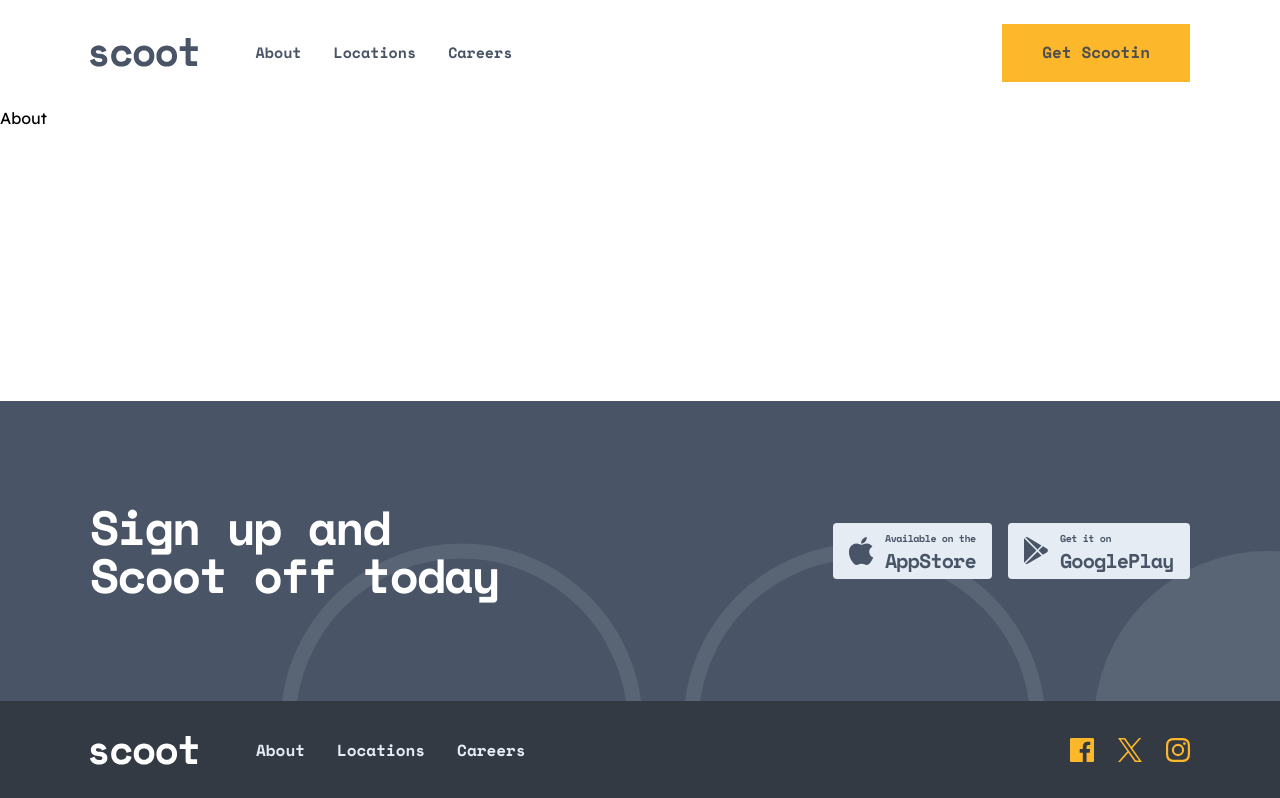
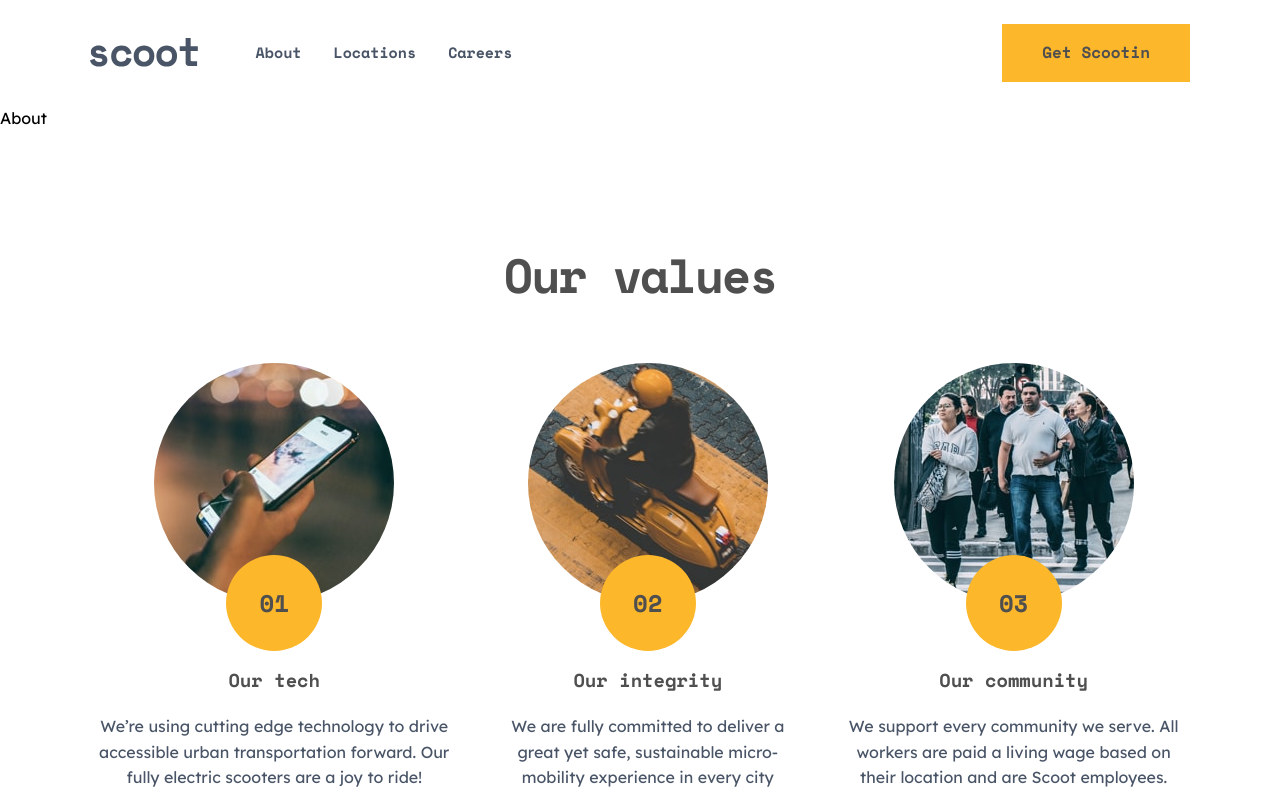
Before and after one commit to Dudeldups/FM-scoot-website, a React (Vite) app: page /about in a window 1280 px wide. Shown: the top 798 px of the page. Built offline with nearby package versions, Linux system fonts and the light colour scheme.

Commit message:
added IntroductionSection

```diff
--- /dev/null
+++ b/src/components/IntroductionSection/IntroductionSection.tsx
@@ -0,0 +1,59 @@
+import {
+  OurCommunityImg,
+  OurIntegrityImg,
+  OurTechImg,
+} from "../../assets/images";
+import { StyledIntroductionSection } from "./styles";
+
+type IntroductionSectionProps = {
+  className?: string;
+  heading: string;
+};
+
+const IntroductionSection = ({
+  className,
+  heading,
+}: IntroductionSectionProps) => {
+  return (
+    <StyledIntroductionSection className={className}>
+      <h2>{heading}</h2>
+      <ol>
+        <li>
+          <div>
+            <img src={OurTechImg} alt="" width="240" height="240" />
+          </div>
+          <h3>Our tech</h3>
+          <p>
+            We’re using cutting edge technology to drive accessible urban
+            transportation forward. Our fully electric scooters are a joy to
+            ride!
+          </p>
+        </li>
+
+        <li>
+          <div>
+            <img src={OurIntegrityImg} alt="" width="240" height="240" />
+          </div>
+          <h3>Our integrity</h3>
+          <p>
+            We are fully committed to deliver a great yet safe, sustainable
+            micro-mobility experience in every city we serve.
+          </p>
+        </li>
+
+        <li>
+          <div>
+            <img src={OurCommunityImg} alt="" width="240" height="240" />
+          </div>
+          <h3>Our community</h3>
+          <p>
+            We support every community we serve. All workers are paid a living
+            wage based on their location and are Scoot employees.
+          </p>
+        </li>
+      </ol>
+    </StyledIntroductionSection>
+  );
+};
+
+export default IntroductionSection;
--- /dev/null
+++ b/src/components/IntroductionSection/styles.ts
@@ -0,0 +1,82 @@
+import styled from "styled-components";
+import { media } from "../../utils/media";
+
+export const StyledIntroductionSection = styled.section`
+  margin-top: 7.5rem;
+
+  h2 {
+    font-size: 2rem;
+    letter-spacing: -0.0894rem;
+    color: ${({ theme }) => theme.colors.gray};
+    text-align: center;
+
+    ${media.min("md")`
+      font-size: 3rem;
+      letter-spacing: -0.1338rem;
+    `}
+  }
+
+  ol {
+    display: flex;
+    flex-direction: column;
+    gap: 3.5rem;
+    max-width: ${({ theme }) =>
+      `calc(${theme.maxContentWidth} + 2 * ${theme.contentPadding.lg})`};
+    margin-inline: auto;
+    margin-top: 4rem;
+    padding-inline: ${({ theme }) => theme.contentPadding.sm};
+
+    ${media.min("md")`
+      padding-inline: ${({ theme }) => theme.contentPadding.md};
+    `}
+
+    ${media.min("lg")`
+      flex-direction: row;
+      gap: 1.875rem;
+      padding-inline: ${({ theme }) => theme.contentPadding.lg};
+    `}
+  }
+
+  li {
+    max-width: 29.5rem;
+    margin-inline: auto;
+    text-align: center;
+  }
+
+  div {
+    display: grid;
+    justify-items: center;
+    grid-template-rows: 1fr 3rem 3rem;
+
+    img {
+      grid-area: 1 / 1 / span 2 / 2;
+      border-radius: 50%;
+    }
+
+    // circle with the li number
+    &::after {
+      grid-area: 2 / 1 / span 2 / 2;
+      content: "0" counter(list-item);
+      width: 6rem;
+      aspect-ratio: 1;
+      background: ${({ theme }) => theme.colors.yellow};
+      border-radius: 50%;
+      display: flex;
+      justify-content: center;
+      align-items: center;
+      font-family: ${({ theme }) => theme.fontFamilies.heading};
+      font-size: 1.5rem;
+      color: ${({ theme }) => theme.colors.gray};
+    }
+  }
+
+  h3 {
+    margin-top: 1.25rem;
+    color: ${({ theme }) => theme.colors.gray};
+  }
+
+  p {
+    margin-top: 1.5rem;
+    color: ${({ theme }) => theme.colors.darkNavy};
+  }
+`;
--- a/src/pages/About/About.tsx
+++ b/src/pages/About/About.tsx
@@ -1,9 +1,15 @@
+import IntroductionSection from "../../components/IntroductionSection/IntroductionSection";
 import useDocumentTitle from "../../hooks/useDocumentTitle";
 
 const About = () => {
   useDocumentTitle();
 
-  return <div>About</div>;
+  return (
+    <>
+      About
+      <IntroductionSection heading="Our values" />
+    </>
+  );
 };
 
 export default About;
```
